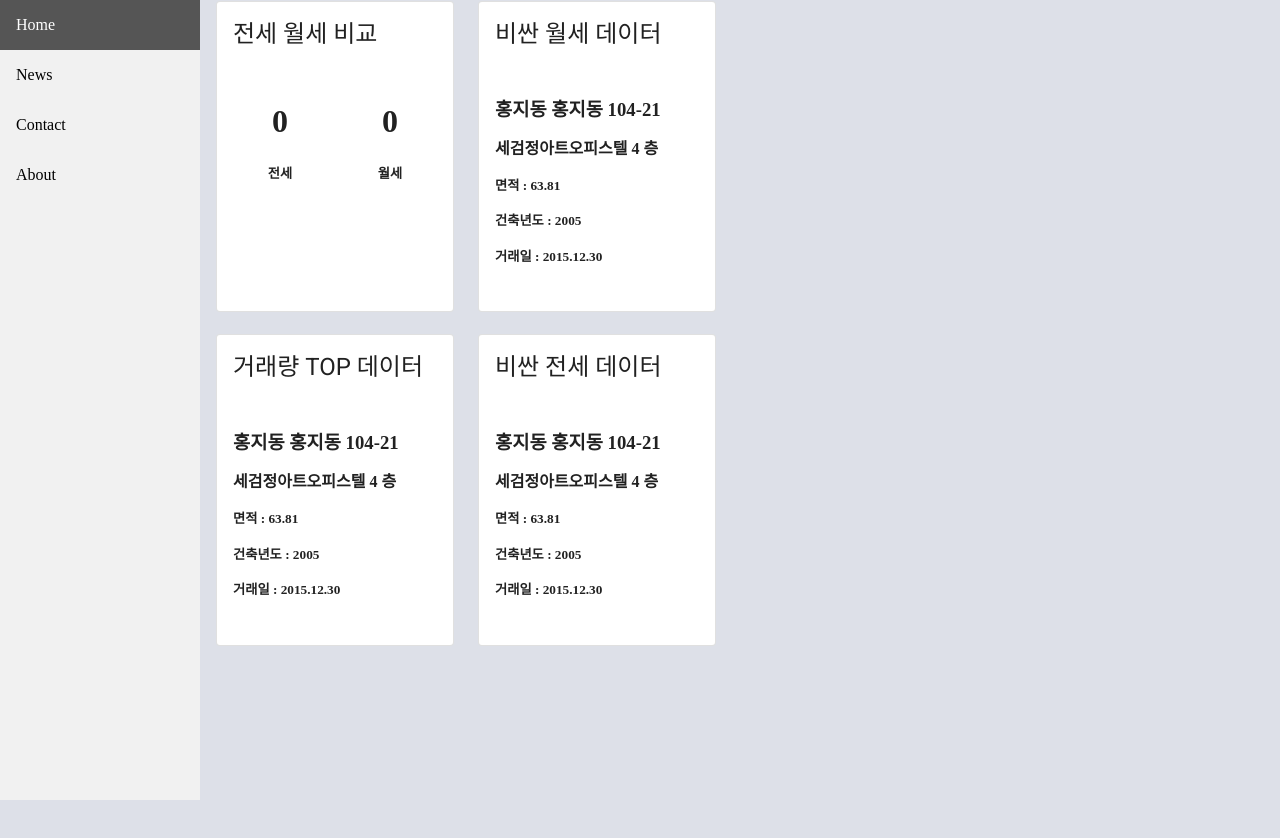
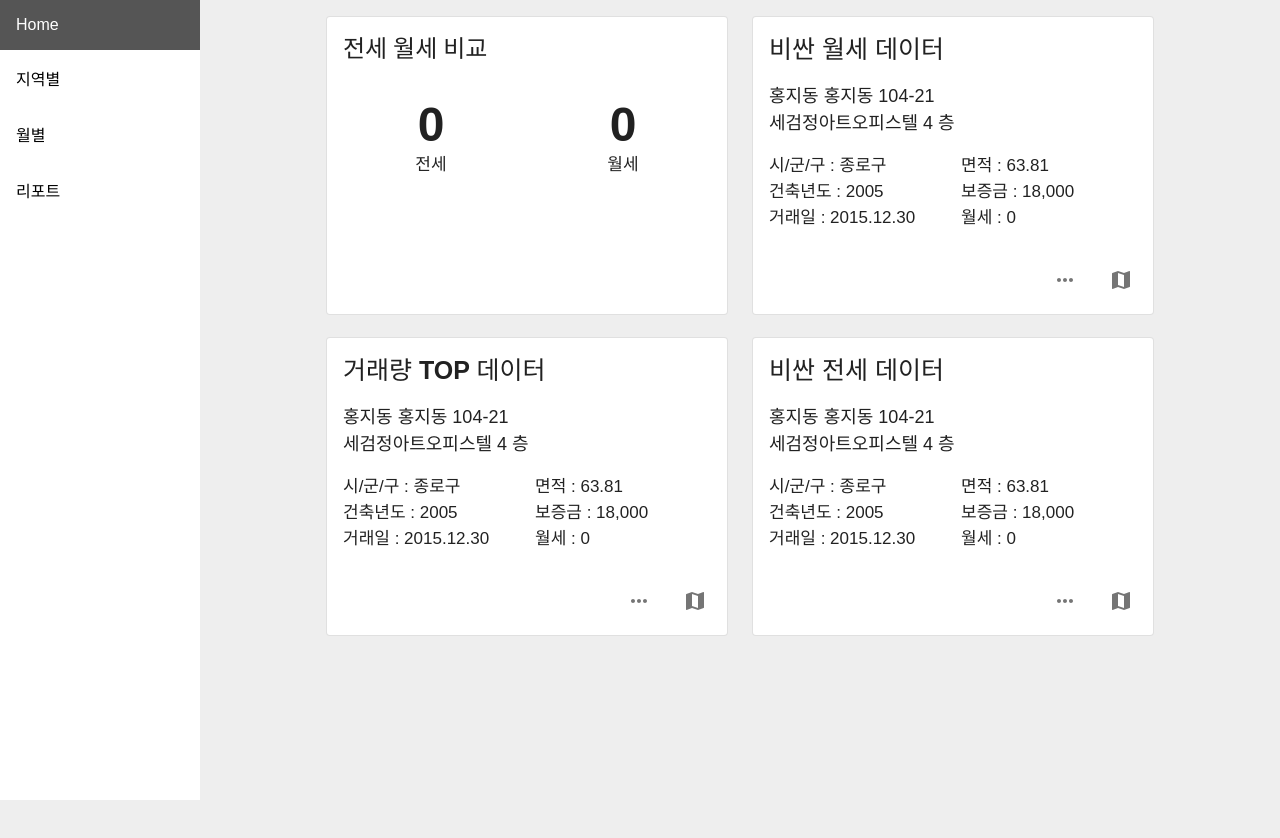
Before and after one commit to seonk94/officetel-price, a React app: page / in a window 1280 px wide. Shown: the top 838 px of the page. After the commit the page ends 800 px from the top, so only its background shows below. Built offline with nearby package versions, Linux system fonts and the light colour scheme.

Commit message:
2020-04-19

```diff
--- a/src/App.scss
+++ b/src/App.scss
@@ -2,9 +2,9 @@
     margin: 0;
     padding: 0;
     width: 200px;
-    background-color: #f1f1f1;
+    background-color: #fff;
     position: fixed;
-    height: 100%;
+    height: 100vh;
     overflow: auto;
 
     @media (max-width: 600px) {
@@ -34,8 +34,8 @@
 
 .main-content {
     margin-left: 200px;
-    padding: 1px 16px;
-    height: 1000px;
+    padding: 16px;
+    height: calc(100vh - 32px);
     @media (max-width: 600px) {
         margin-left: 0;
     }
--- a/src/App.tsx
+++ b/src/App.tsx
@@ -7,9 +7,9 @@ function App() {
     <div>
       <div className="sidebar">
         <a className="sidebar-menu" href="/#">Home</a>
-        <a className="sidebar-menu" href="/#">News</a>
-        <a className="sidebar-menu" href="/#">Contact</a>
-        <a className="sidebar-menu" href="/#">About</a>
+        <a className="sidebar-menu" href="/#">지역별</a>
+        <a className="sidebar-menu" href="/#">월별</a>
+        <a className="sidebar-menu" href="/#">리포트</a>
       </div>
       <div className="main-content">
         <Summary/>
--- a/src/Screens/SummaryScreen.tsx
+++ b/src/Screens/SummaryScreen.tsx
@@ -12,9 +12,8 @@ export interface Props {
 function SummaryScreen({ longRentCount, monthlyRentCount, expensiveMonthlyRendTransaction}: Props) {
 
   return (
-    <Grid container spacing={3}>
-      <Grid container spacing={3} item xs={12}>
-        <Grid item xs={12} sm={6} md={3}>
+    <Grid container spacing={3} justify="center">
+      <Grid item>
         <ComparisonCard
           title='전세 월세 비교'
           data1={longRentCount}
@@ -22,26 +21,23 @@ function SummaryScreen({ longRentCount, monthlyRentCount, expensiveMonthlyRendTr
           key1='전세'
           key2='월세' />
       </Grid>
-        <Grid item xs={12} sm={6} md={3}>
+      <Grid item>
         <OfficetelInfoCard
           title='비싼 월세 데이터'
           transaction={expensiveMonthlyRendTransaction}
         />
       </Grid>
-      </Grid>
-      <Grid container spacing={3} item xs={12}>
-        <Grid item xs={12} sm={6} md={3}>
+      <Grid item>
         <OfficetelInfoCard
           title='거래량 TOP 데이터'
           transaction={expensiveMonthlyRendTransaction}
         />
       </Grid>
-        <Grid item xs={12} sm={6} md={3}>
+      <Grid item>
         <OfficetelInfoCard
           title='비싼 전세 데이터'
           transaction={expensiveMonthlyRendTransaction}
         />
-        </Grid>
       </Grid>
     </Grid>
   );
--- a/src/components/Card/ComparisonCard.scss
+++ b/src/components/Card/ComparisonCard.scss
@@ -1,6 +1,6 @@
 .comparison-card {
     height: 100%;
-
+    width: 400px;
     .body{
         text-align: center;
     }
--- a/src/components/Card/OfficetelInfoCard.scss
+++ b/src/components/Card/OfficetelInfoCard.scss
@@ -1,8 +1,13 @@
 .officetel-info-card {
     height: 100%;
+    width: 400px;
 
     .body {
         text-align: left;
         line-height: 1;
     }
+
+    .footer {
+        float: right;
+    }
 }
--- a/src/components/Card/OfficetelInfoCard.tsx
+++ b/src/components/Card/OfficetelInfoCard.tsx
@@ -1,7 +1,10 @@
 import * as React from 'react';
 import Card from '@material-ui/core/Card';
-import { CardHeader, CardContent, Grid } from '@material-ui/core';
+import { CardHeader, CardContent, Grid, CardActions, IconButton } from '@material-ui/core';
+import MapIcon from '@material-ui/icons/Map';
+import MoreHorizIcon from '@material-ui/icons/MoreHoriz';
 import './OfficetelInfoCard.scss';
+import { spacing } from '@material-ui/system';
 
 export interface Props {
     title: string;
@@ -9,21 +12,41 @@ export interface Props {
 }
 
 function OfficetelInfoCard({ transaction, title }: Props) {
+  const getAcre = (area : number) => {
+    return area / 3.3
+  }
 
   return (
     <Card className="officetel-info-card" variant="outlined">
-      <CardHeader title={title}/>
       <CardContent className="body">
         <Grid container spacing={2}>
           <Grid item xs={12}>
-            <h3>{`${transaction.dong} ${transaction.dong} ${transaction.zip_string}`}</h3>
+            <h3>{title}</h3>
+          </Grid>
+          <Grid item xs={12}>
+            <h4>{`${transaction.dong} ${transaction.dong} ${transaction.zip_string}`}</h4>
             <h4>{`${transaction.housing_complex} ${transaction.floor} 층`}</h4>
-            <h5>{`면적 : ${transaction.area}`}</h5>
+          </Grid>
+          <Grid item xs={6}>
+            <h5>{`시/군/구 : ${transaction.gu}`}</h5>
             <h5>{`건축년도 : ${transaction.building_year}`}</h5>
             <h5>{`거래일 : ${transaction.year}.${transaction.month}.${transaction.day}`}</h5>
+            </Grid>
+            <Grid item xs={6}>
+            <h5>{`면적 : ${transaction.area}`}</h5>
+            <h5>{`보증금 : ${transaction.deposit}`}</h5>
+            <h5>{`월세 : ${transaction.monthly_rent}`}</h5>
           </Grid>
         </Grid>
       </CardContent>
+      <CardActions className="footer">
+        <IconButton>
+          <MoreHorizIcon/>
+        </IconButton>
+        <IconButton>
+          <MapIcon/>
+        </IconButton>
+      </CardActions>
     </Card>
   );
 }
--- a/src/index.scss
+++ b/src/index.scss
@@ -1,4 +1,12 @@
 body {
     margin: 0px;
-    background: #dde0e8;
+    background: #eee;
+    font-family: sans-serif;
 }
+
+h1 { font-weight: 700; margin: 0px; font-size: 3rem; line-height: 1.15em; }
+h2 { font-weight: 600; margin: 0px; font-size: 2.25rem; line-height: 1.4em; }
+h3 { font-weight: 550; margin: 0px; font-size: 1.5625rem; line-height: 1.35em; }
+h4 { font-weight: 400; margin: 0px; font-size: 1.125rem; line-height: 1.5em; }
+h5 { font-weight: 400; margin: 0px; font-size: 1.0625rem; line-height: 1.55em; }
+h6 { font-weight: 400; margin: 0px; font-size: 0.75rem; line-height: 1; }
--- a/src/reducers/summary.tsx
+++ b/src/reducers/summary.tsx
@@ -7,18 +7,18 @@ const initialState : SummaryState = {
     monthlyRentCount : 0,
     longRentCount : 0,
     expensiveMonthlyRendTransaction : {
-      area: '63.81',
+      area: 63.81,
       area_code: '11100',
-      building_year: '2005',
-      day: '30',
+      building_year: 2005,
+      day: 30,
       deposit: '18,000',
       dong: '홍지동',
-      floor: '4',
+      floor: 4,
       gu: '종로구',
       housing_complex: '세검정아트오피스텔',
-      month: '12',
-      monthly_rent: '0',
-      year: '2015',
+      month: 12,
+      monthly_rent: 0,
+      year: 2015,
       zip_string: '104-21',
   }
 }
```
Also changed, not shown: src/typings.d.ts (+7 -7 lines), 1 other file (tests, documents, lock files or other folders). Lines whose indentation alone changed are shown as unchanged.
